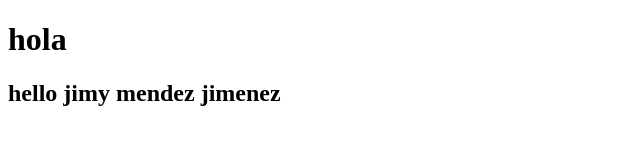
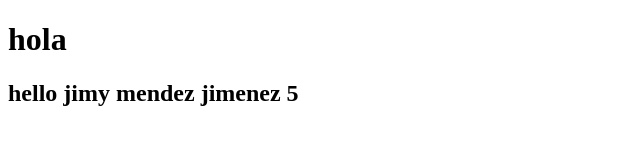
Before and after one commit to jasson00115/testrepositorio, a plain HTML site: page index.html in a window 1280 px wide. Shown: the full height of the page, 0-640 px from the left. Drawn offline with Linux system fonts and the light colour scheme.

Commit message:
cambio 6

```diff
--- a/index.html
+++ b/index.html
@@ -8,6 +8,6 @@
 </head>
 <body>
     <h1>hola</h1>
-    <h2>hello jimy mendez jimenez</h2>
+    <h2>hello jimy mendez jimenez 5</h2>
 </body>
 </html>
```
